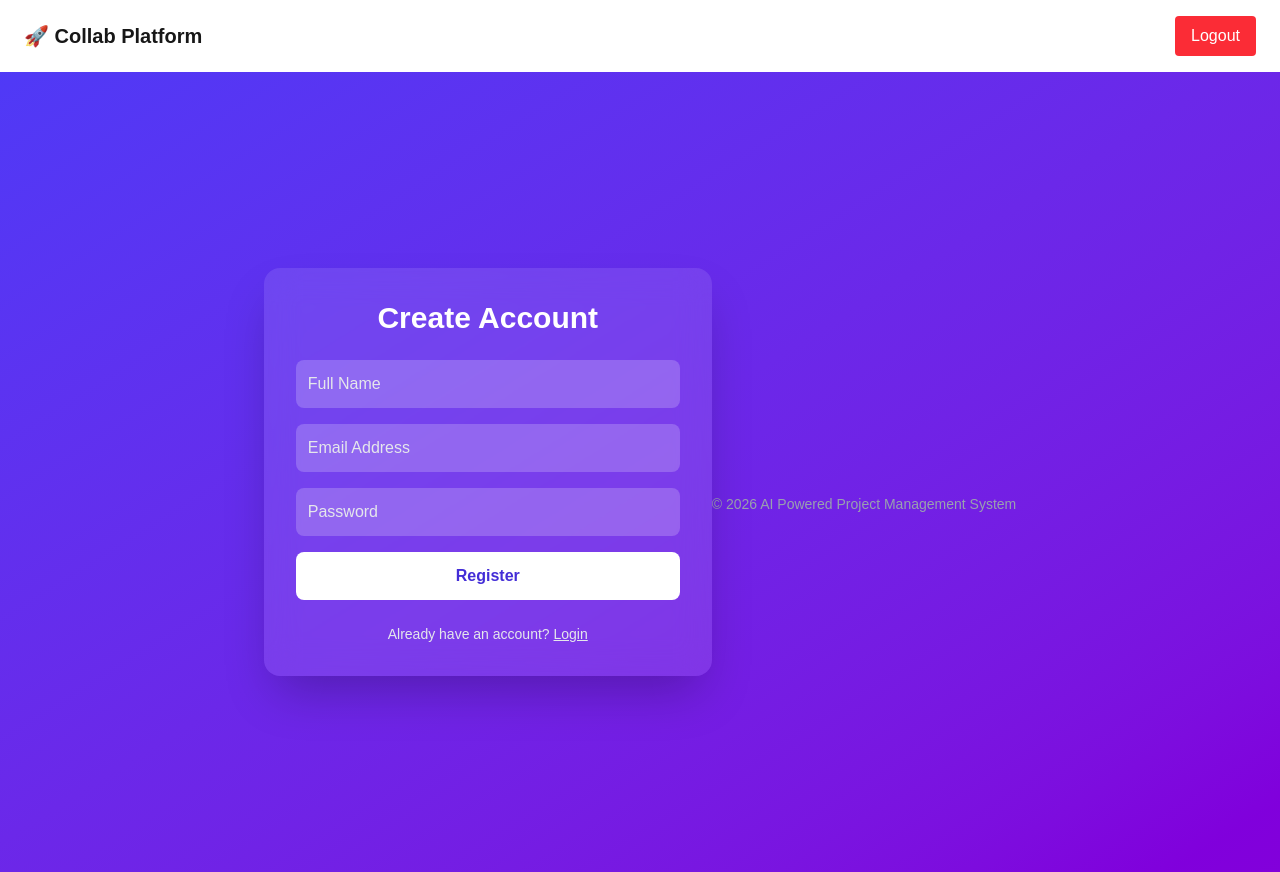
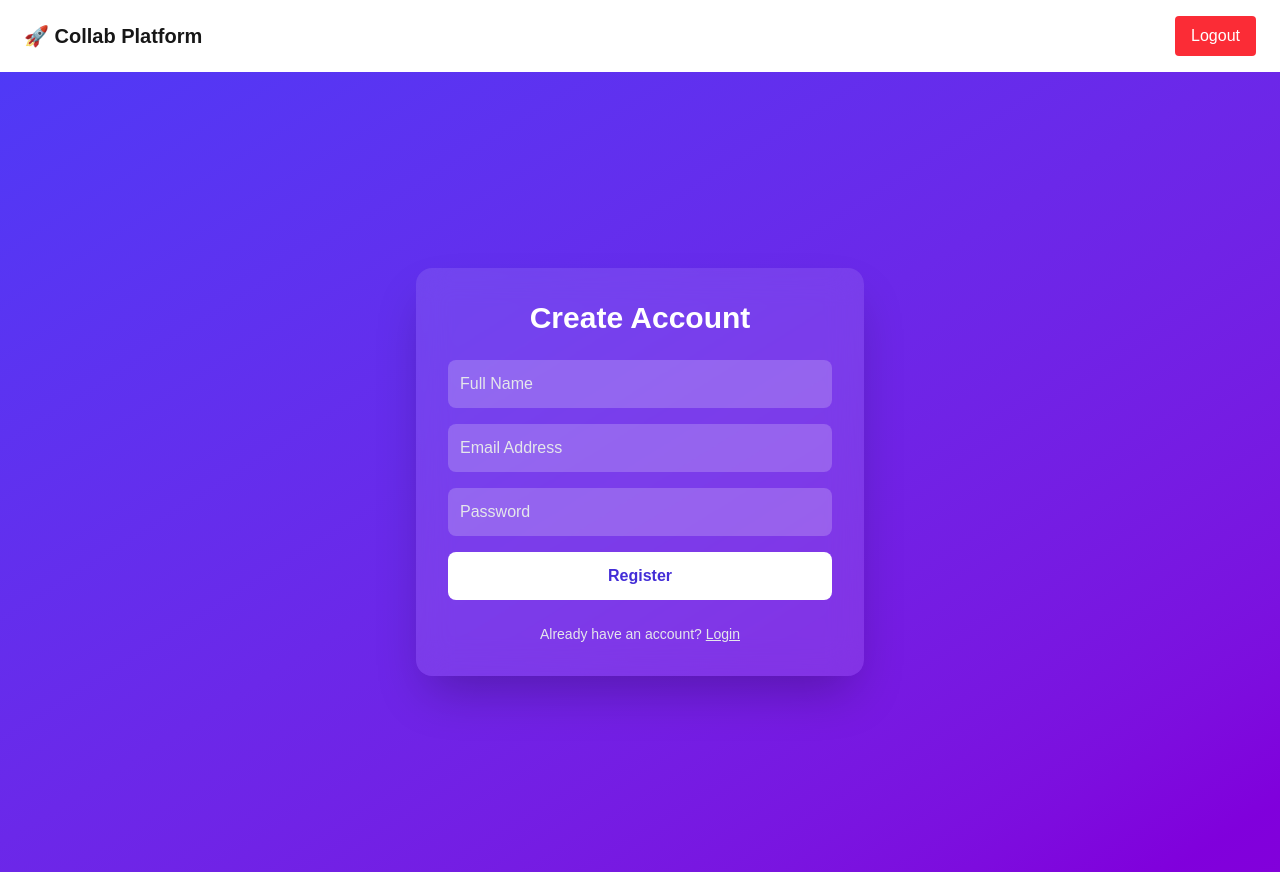
Before and after one commit to kush-devx/Project-Task-Management-System, a Next.js app in the folder frontend/: page /register in a window 1280 px wide. Built offline with nearby package versions, Linux system fonts and the light colour scheme.

Commit message:
Remove copyright notice from register page
Removed copyright notice from the registration page.

```diff
--- a/frontend/app/register/page.tsx
+++ b/frontend/app/register/page.tsx
@@ -99,9 +99,6 @@ export default function RegisterPage() {
           </span>
         </p>
       </div>
-      <div className="text-center text-sm text-gray-400 mt-16">
-        © 2026 AI Powered Project Management System
-      </div>
     </div>
   );
 }
```
